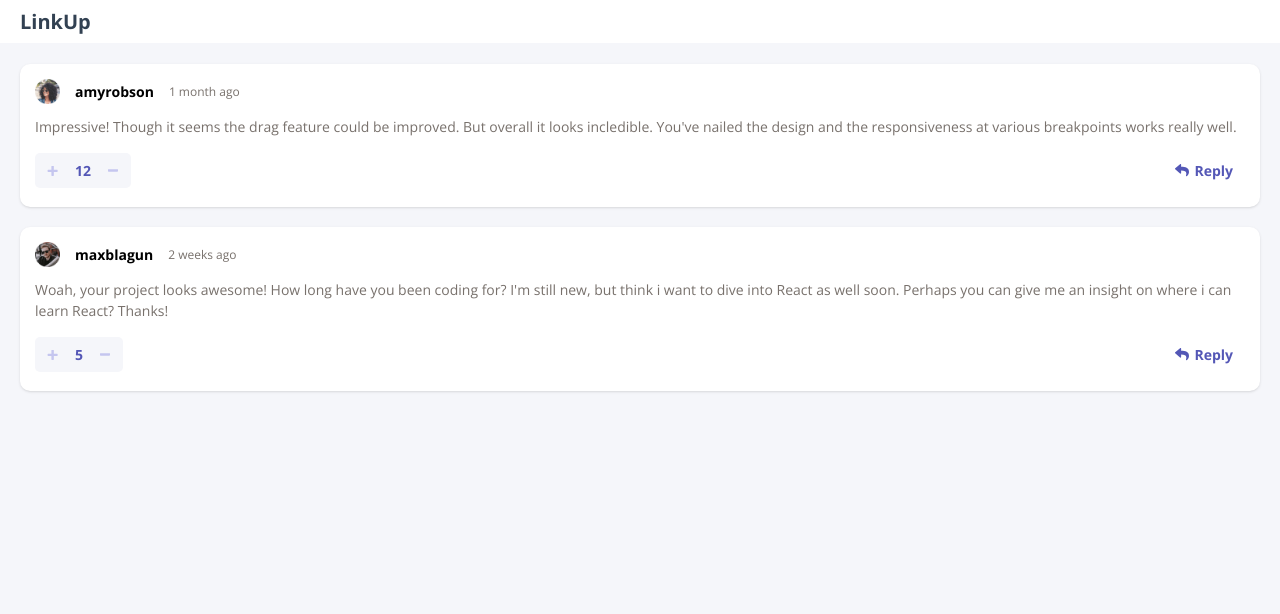
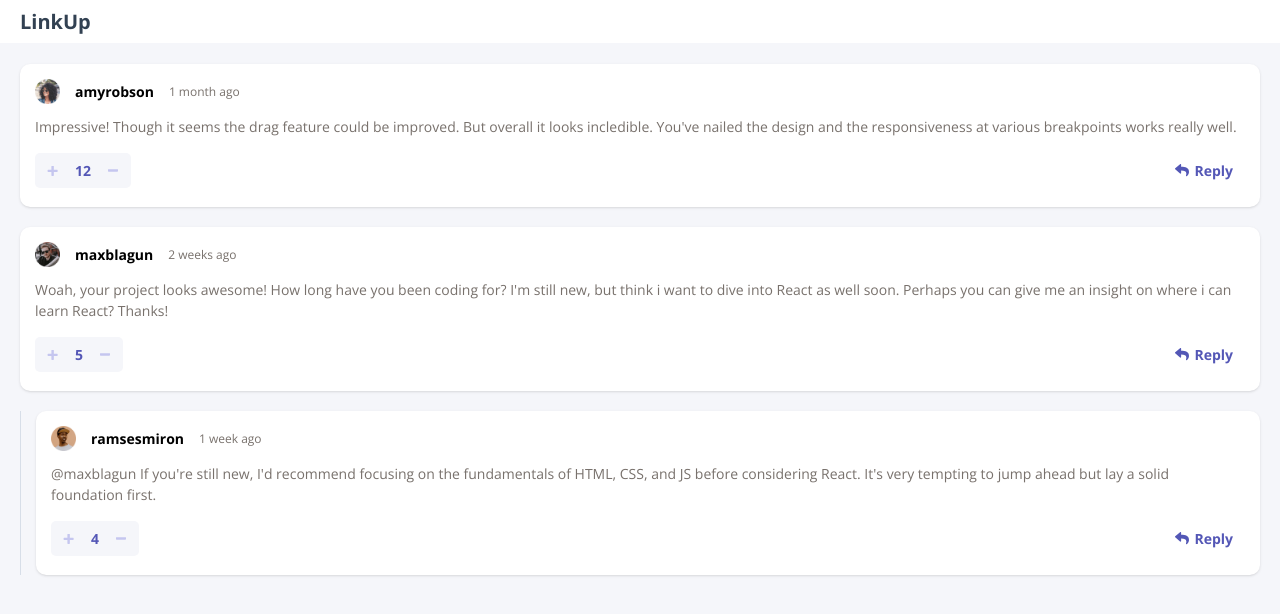
Before and after one commit to LucasBalbinoSS/interactive-comments-section, a React (Vite) app: page / in a window 1280 px wide. Shown: the top 614 px of the page. Built offline with nearby package versions, Linux system fonts and the light colour scheme.

Commit message:
WIP: Display Comment and Reply elements

```diff
--- a/src/App.jsx
+++ b/src/App.jsx
@@ -1,61 +1,13 @@
 import "./App.css";
 import Comment from "./components/Comment";
 import Header from "./components/Header";
-
-const commentsList = [
-  {
-    id: 0,
-    url: "../../images/avatars/image-amyrobson.png",
-    alt: "amyrobson's profile photo",
-    user: "amyrobson",
-    date: "1 month ago",
-    content:
-      "Impressive! Though it seems the drag feature could be improved. But overall it looks incledible. You've nailed the design and the responsiveness at various breakpoints works really well.",
-    likes: 12,
-    replies: [],
-  },
-  {
-    id: 1,
-    url: "../../images/avatars/image-maxblagun.png",
-    alt: "maxblagun's profile photo",
-    user: "maxblagun",
-    date: "2 weeks ago",
-    content:
-      "Woah, your project looks awesome! How long have you been coding for? I'm still new, but think i want to dive into React as well soon. Perhaps you can give me an insight on where i can learn React? Thanks!",
-    likes: 5,
-    replies: [
-      {
-        id: 0,
-        url: "../../images/avatars/image-ramsesmiron.png",
-        alt: "ramsesmiron's profile photo",
-        user: "ramsesmiron",
-        date: "1 week ago",
-        content:
-          "@maxblagun If you're still new, I'd recommend focusing on the fundamentals of HTML, CSS, and JS before considering React. It's very tempting to jump ahead but lay a solid foundation first.",
-        likes: 4,
-      },
-    ],
-  },
-];
 
 export default function App() {
   return (
     <>
       <Header />
       <ul className="comments-list">
-        {commentsList.map(function (comment) {
-          return (
-            <Comment
-              key={comment.id}
-              url={comment.url}
-              alt={comment.alt}
-              user={comment.user}
-              date={comment.date}
-              content={comment.content}
-              likes={comment.likes}
-            />
-          );
-        })}
+        <Comment />
       </ul>
     </>
   );
--- a/src/components/Comment.jsx
+++ b/src/components/Comment.jsx
@@ -1,22 +1,61 @@
 import "./Comment.css";
 import Reply from "./Reply";
 
-export default function Comment(props) {
+const commentsList = [
+  {
+    id: 0,
+    url: "../../images/avatars/image-amyrobson.png",
+    alt: "amyrobson's profile photo",
+    user: "amyrobson",
+    date: "1 month ago",
+    content:
+      "Impressive! Though it seems the drag feature could be improved. But overall it looks incledible. You've nailed the design and the responsiveness at various breakpoints works really well.",
+    likes: 12,
+    replies: [],
+  },
+  {
+    id: 1,
+    url: "../../images/avatars/image-maxblagun.png",
+    alt: "maxblagun's profile photo",
+    user: "maxblagun",
+    date: "2 weeks ago",
+    content:
+      "Woah, your project looks awesome! How long have you been coding for? I'm still new, but think i want to dive into React as well soon. Perhaps you can give me an insight on where i can learn React? Thanks!",
+    likes: 5,
+    replies: [
+      {
+        id: 0,
+        url: "../../images/avatars/image-ramsesmiron.png",
+        alt: "ramsesmiron's profile photo",
+        user: "ramsesmiron",
+        date: "1 week ago",
+        content:
+          "@maxblagun If you're still new, I'd recommend focusing on the fundamentals of HTML, CSS, and JS before considering React. It's very tempting to jump ahead but lay a solid foundation first.",
+        likes: 4,
+      },
+    ],
+  },
+];
+
+export default function Comment() {
   return (
-    <li className="comment-container">
+    <>
+      {commentsList.map(function (comment) {
+        return (
+          <li className="comment-container" key={comment.id}>
             <div className="comment">
               <div className="information">
-          <img className="photo" src={props.url} alt={props.alt} />
-          <span className="user">{props.user}</span>
-          <span className="date">{props.date}</span>
+                <img className="photo" src={comment.url} alt={comment.alt} />
+                <span className="user">{comment.user}</span>
+                <span className="date">{comment.date}</span>
               </div>
-        <p className="text-content">{props.content}</p>
+              <p className="text-content">{comment.content}</p>
               <div className="comment-interaction">
                 <div className="likes">
                   <button className="button button-like">
                     <img src="../../images/icon-plus.svg" alt="Plus icon" />
                   </button>
-            <span className="likes-num">{props.likes}</span>
+                  <span className="likes-num">{comment.likes}</span>
                   <button className="button button-minus">
                     <img src="../../images/icon-minus.svg" alt="Plus icon" />
                   </button>
@@ -27,6 +66,26 @@ export default function Comment(props) {
                 </button>
               </div>
             </div>
+            {comment.replies.length > 0 && (
+              <ul className="replies-list">
+                {comment.replies.map(function (reply) {
+                  return (
+                    <Reply
+                      key={reply.id}
+                      url={reply.url}
+                      alt={reply.alt}
+                      user={reply.user}
+                      date={reply.date}
+                      content={reply.content}
+                      likes={reply.likes}
+                    />
+                  );
+                })}
+              </ul>
+            )}
           </li>
         );
+      })}
+    </>
+  );
 }
--- a/src/components/Reply.jsx
+++ b/src/components/Reply.jsx
@@ -1,29 +1,19 @@
-import "./Reply.css";
-
-export default function Reply() {
+export default function Reply(props) {
   return (
-    <li className="comment-container">
+    <li className="comment-container" key={props.id}>
       <div className="comment">
         <div className="information">
-          <img
-            className="photo"
-            src="../../images/avatars/image-ramsesmiron.webp"
-            alt="Teste"
-          />
-          <span className="user">ramsesmiron</span>
-          <span className="date">1 week ago</span>
+          <img className="photo" src={props.url} alt={props.alt} />
+          <span className="user">{props.user}</span>
+          <span className="date">{props.date}</span>
         </div>
-        <p className="text-content">
-          @maxblagun If you're still new, I'd recommend focusing on the
-          fundamentals of HTML, CSS, and JS before considering React. It's very
-          tempting to jump ahead but lay a solid foundation first.
-        </p>
+        <p className="text-content">{props.content}</p>
         <div className="comment-interaction">
           <div className="likes">
             <button className="button button-like">
               <img src="../../images/icon-plus.svg" alt="Plus icon" />
             </button>
-            <span className="likes-num">2</span>
+            <span className="likes-num">{props.likes}</span>
             <button className="button button-minus">
               <img src="../../images/icon-minus.svg" alt="Plus icon" />
             </button>
```
Lines whose indentation alone changed are shown as unchanged.
